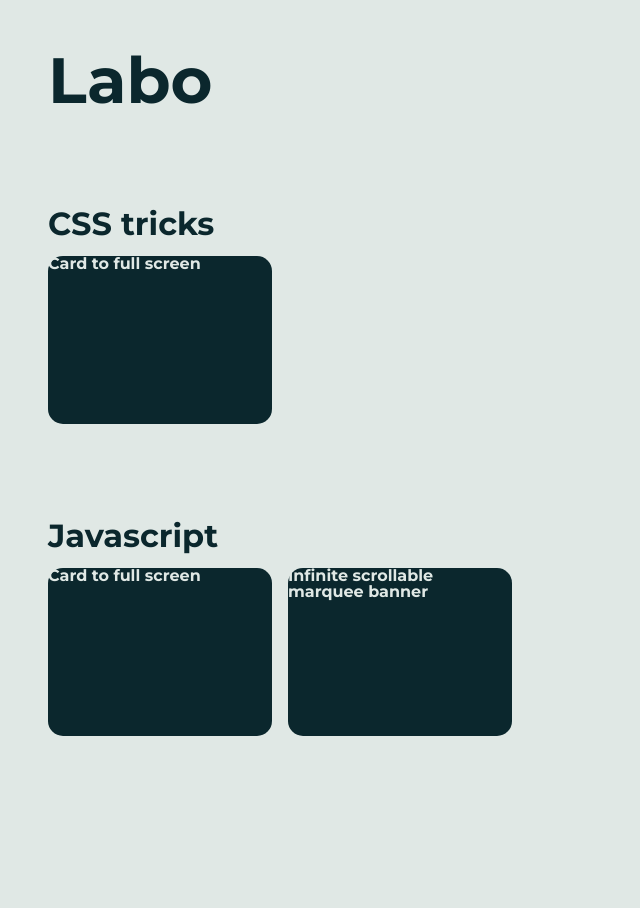
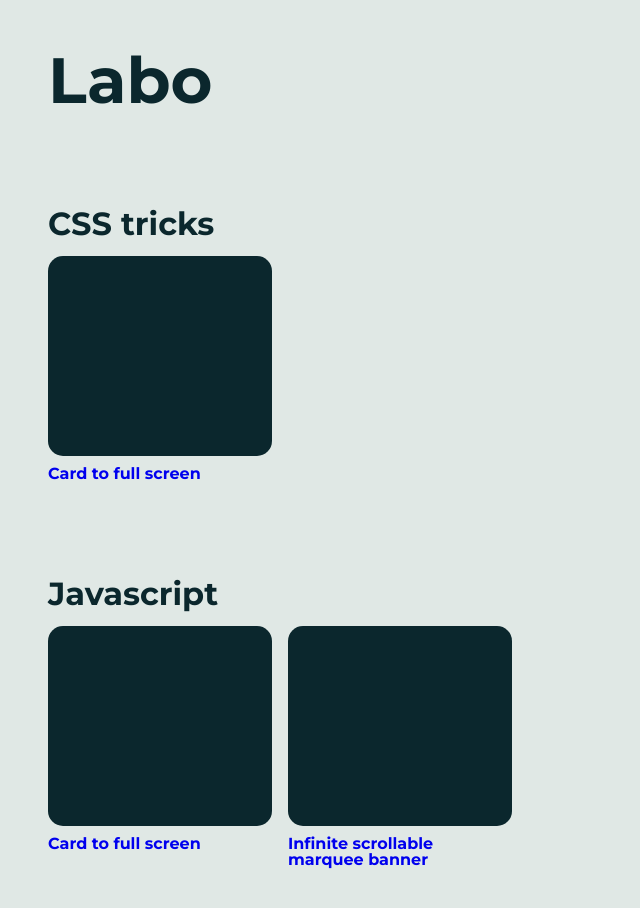
Before and after one commit to Dratatin/laboratory, a plain HTML site: page index.html in a window 1280 px wide. Shown: the whole page, without its empty margins (0-640 px from the left). Before the commit the page ends 800 px from the top, so only its background shows below. Drawn offline with Linux system fonts and the light colour scheme.

Commit message:
card style update

```diff
--- a/global.css
+++ b/global.css
@@ -90,10 +90,14 @@ h2 {
     grid-template-columns: repeat(auto-fill, minmax(220px, 1fr));
     gap: 1rem;
 }
-.labo-section .labo-list .labo-card {
-    aspect-ratio: 4/3;
+.labo-card .labo-card__illustration {
+    height: 200px;
     background-color: #0b272d;
     border-radius: 15px;
     color: #e0e8e5;
     display: flex;
 }
+
+.labo-card .labo-card__title {
+    margin-top: 10px;
+}
--- a/index.html
+++ b/index.html
@@ -16,7 +16,8 @@
             <ul class="labo-list">
                 <li>
                     <a class="labo-card" href="pages/cardToFullScreen/index.html">
-                        <h3>Card to full screen</h3>
+                        <div class="labo-card__illustration"></div>
+                        <h3 class="labo-card__title">Card to full screen</h3>
                     </a>
                 </li>
             </ul>
@@ -26,12 +27,14 @@
             <ul class="labo-list">
                 <li>
                     <a class="labo-card" href="pages/cardToFullScreen/index.html">
-                        <h3>Card to full screen</h3>
+                        <div class="labo-card__illustration"></div>
+                        <h3 class="labo-card__title">Card to full screen</h3>
                     </a>
                 </li>
                 <li>
                     <a class="labo-card" href="pages/infiniteScrollableMarqueBanner/index.html">
-                        <h3>Infinite scrollable marquee banner</h3>
+                        <div class="labo-card__illustration"></div>
+                        <h3 class="labo-card__title">Infinite scrollable marquee banner</h3>
                     </a>
                 </li>
             </ul>
```
